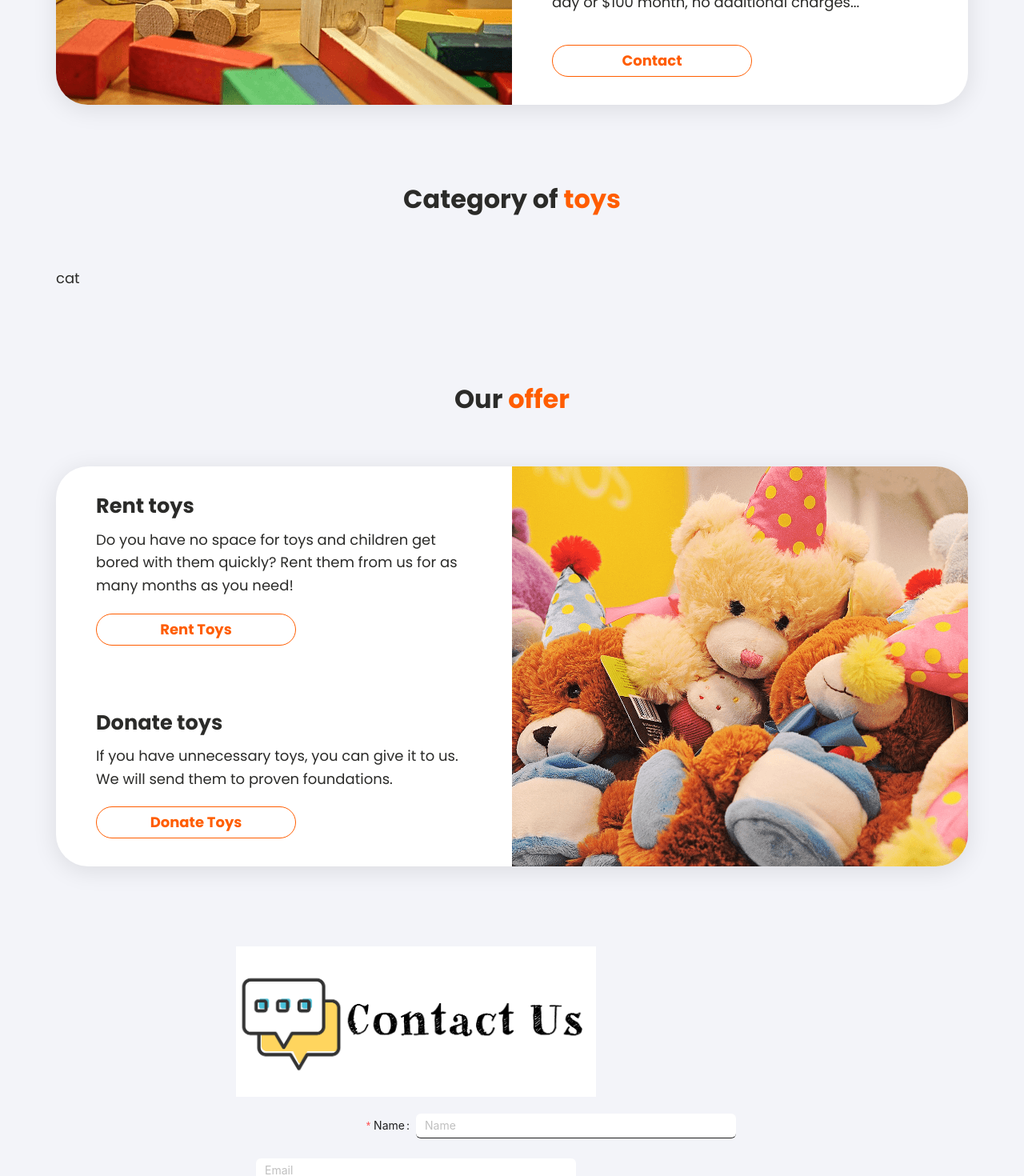
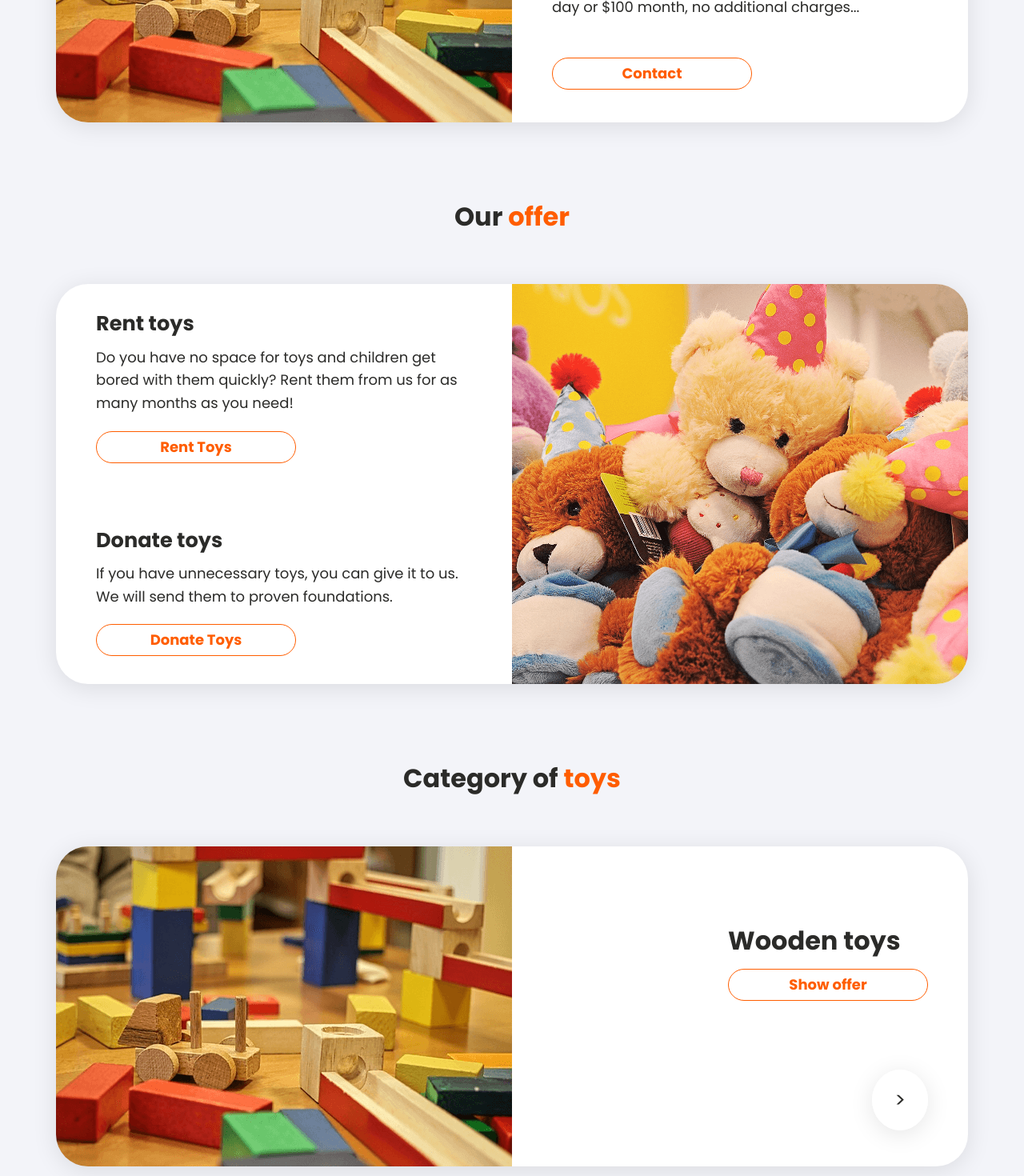
Before and after one commit to JolantaWro/Toys_Rental_App, a React (Create React App) app: page / in a window 1280 px wide. Shown: the part 1800-3270 px from the top of the page at 80% size. Built offline with nearby package versions, Linux system fonts and the light colour scheme.

Commit message:
Draft of Category Section

```diff
--- a/src/App.css
+++ b/src/App.css
@@ -244,8 +244,9 @@
 .aboutusblock .ant-col:nth-last-of-type(1) {
 	display: flex;
 	flex-direction: column;
-	justify-content: space-between;
+	justify-content: space-around;
 	padding: 35px 50px;
+	height: 400px;
 }
 
 /*  ----------------------------
@@ -393,15 +394,114 @@
 
 /*  ----------------------------
 
-    CATEGORY
+	CATEGORY OF TOYS
 
 ----------------------------  */
 
-.category {
+.categories {
+	/* background-color: var(--third-bg-color);
+	border-radius: var(--border-radius);
+	box-shadow: var(--border-shadow); */
+	/* margin-top: 130px; */
+	height: 400px;
 	display: flex;
 	flex-direction: column;
-	justify-content: flex-start;
+	justify-content: last baseline;
+	align-items: end;
+	background-color: var(--third-bg-color);
+	background-image: url("./assets/img/about-us.png");
+	background-repeat: no-repeat;
+	border-radius: var(--border-radius);
+	box-shadow: var(--border-shadow);
+	padding: 100px 50px;
 }
+
+.categories .categories__title {
+	font-size: var(--font-size--title);
+	font-weight: var(--font-weight--hero);
+	/* padding: 100px 0 50px 0; */
+	text-align: left;
+	color: var(--primary-color);
+}
+
+.categories .categories__link {
+	display: flex;
+	justify-content: center;
+	align-items: center;
+	border-radius: var(--border-radius);
+	border: 1px solid var(--second-color);
+	width: 250px;
+	height: 40px;
+	font-family: var(--font-family-main);
+	color: var(--second-color);
+	font-size: var(--font-size--main);
+	font-weight: var(--font-weight--hero);
+	line-height: var(--font-line-height);
+	transition: 0.6s;
+}
+
+.categories .categories__link:hover {
+	background-color: var(--second-color);
+	color: var(--third-color);
+	border: 1px solid white;
+}
+
+.categories .categories__link_next {
+	margin-top: 110px;
+}
+
+.categories .categories__link__next {
+	padding: 20px 28px;
+	font-family: var(--font-family-main);
+	color: var(--main-color);
+	font-size: var(--font-size--hero2);
+	background-color: var(--third-bg-color);
+	border-radius: 50%;
+	box-shadow: var(--border-shadow);
+	/* margin-top?W: 100px; */
+}
+
+.categories .categories__link__next:hover {
+	color: var(--second-color);
+}
+
+/* .categories .ant-col:first-of-type {
+	background-image: url("./assets/img/about-us.png");
+	background-repeat: no-repeat;
+	border-radius: var(--border-radius) 0 0 var(--border-radius);
+	height: 400px;
+}
+
+.categories .ant-col:nth-last-of-type(1) {
+	display: flex;
+	flex-direction: column;
+	justify-content: space-between;
+	padding: 35px 50px;
+}
+
+.categories .ant-col:nth-last-of-type(1) .categories__list {
+	height: 100%;
+	width: 100%;
+	display: flex;
+	flex-direction: column;
+	justify-content: space-around;
+	align-items: end;
+	list-style: none;
+}
+
+.categories .ant-col:nth-last-of-type(1) .categories__list .categories__link {
+	font-family: var(--font-family-main);
+	font-size: var(--font-size--hero2);
+	font-weight: var(--font-weight--hero);
+	color: var(--main-color);
+}
+
+.categories
+	.ant-col:nth-last-of-type(1)
+	.categories__list
+	.categories__link:hover {
+	color: var(--second-color);
+} */
 
 /*  ----------------------------
 
--- a/src/components/AboutAs.js
+++ b/src/components/AboutAs.js
@@ -16,8 +16,8 @@ const AboutAs = () => {
 							We are a <strong>toy rental company</strong>. If you are tired of
 							storing unnecessary toys, use our services and rent them for a
 							specific time. We have almost
-							<strong>100 different brands</strong> to choose from like: dolls &
-							statues, figures, baby products... Just look at the list of
+							<strong> 100 different brands</strong> to choose from like: dolls
+							& statues, figures, baby products... Just look at the list of
 							products! Join hundreds of our satisfied customers. Rent a toy for
 							your child from us. It costs only $10 per day or $100 month, no
 							additional charges...
--- a/src/components/Category.js
+++ b/src/components/Category.js
@@ -1,5 +1,12 @@
 import React from "react";
 import { Col, Row } from "antd";
+
+// const data = [
+// 	"Racing car sprays burning fuel into crowd.",
+// 	"Japanese princess to wed commoner.",
+// 	"Australian walks 100km after outback crash.",
+// 	"Man charged over missing wedding girl.",
+// ];
 
 const Category = () => {
 	return (
@@ -7,13 +14,19 @@ const Category = () => {
 			<h2 className='holder__title'>
 				Category of <span className='holder__title--highlight'>toys</span>
 			</h2>
-			<div className='category'>
-				<Row>
-					<Col span={12}>
-						<p className=''>cat</p>
-					</Col>
-					<Col span={12}></Col>
-				</Row>
+			<div className='categories'>
+				<div>
+					<h1 className='categories__title'>Wooden toys</h1>
+
+					<a href='#' className='categories__link'>
+						Show offer
+					</a>
+				</div>
+				<div className='categories__link_next'>
+					<a href='#' className='categories__link__next'>
+						&gt;
+					</a>
+				</div>
 			</div>
 		</div>
 	);
--- a/src/components/Home.js
+++ b/src/components/Home.js
@@ -22,11 +22,11 @@ const Home = () => {
 				<div id='about'>
 					<AboutAs />
 				</div>
+				<div id='ourOffer'>
+					<OurOffer />
+				</div>
 				<div id='category'>
 					<Category />
-				</div>
-				<div id='ourOffer'>
-					<OurOffer />
 				</div>
 				<div id='contact'>
 					<Contact />
```
